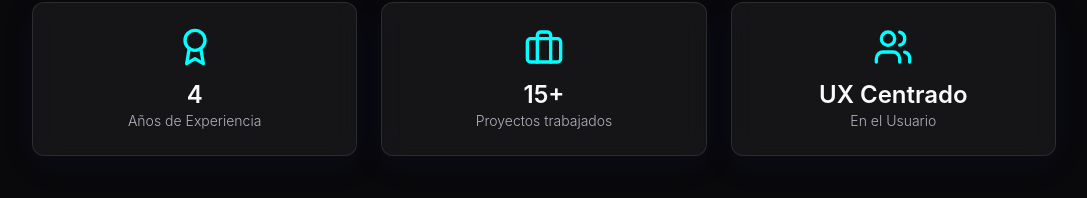
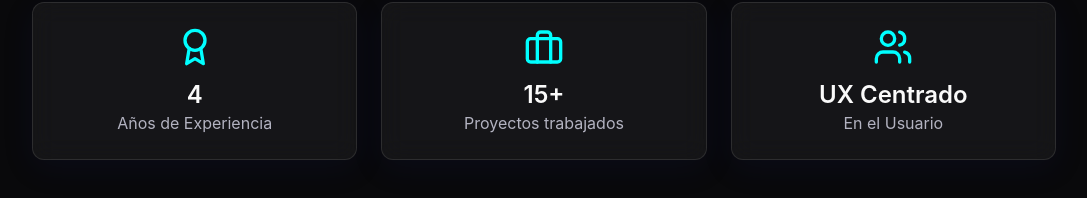
Before and after one commit to tomas-britos/Tomas-Britos__Portfolio-2025, a React (Vite) app: page / in a window 1280 px wide. Shown: the part 1954-2152 px from the top of the page, without its empty margins (96-1183 px from the left). Built offline with nearby package versions, Linux system fonts and the light colour scheme.

Commit message:
fix(pfp): Import img

```diff
--- a/src/components/sections/AboutSection.jsx
+++ b/src/components/sections/AboutSection.jsx
@@ -2,6 +2,7 @@ import React from 'react';
 import { motion } from 'framer-motion';
 import AnimatedSection from '@/components/AnimatedSection';
 import { Award, Users, Briefcase } from 'lucide-react';
+import profilePic from '/images/profile_pic.png';
 
 const AboutSection = () => {
   const AnosExperiencia = () => {
@@ -44,7 +45,7 @@ const AboutSection = () => {
             <img
               className="rounded-lg w-full h-auto object-cover shadow-xl border border-border/30 glassmorphism p-2"
               alt="Foto de Tomás Britos"
-             src="public/images/profile_pic.png" />
+              src={profilePic} />
           </motion.div>
           <motion.div
             className="space-y-6"
@@ -81,7 +82,7 @@ const AboutSection = () => {
               <p className="text-2xl font-subheading text-foreground">
                 {typeof stat.value === 'function' ? <stat.value /> : stat.value}
               </p>
-              <p className="text-sm text-muted-foreground font-caption">{stat.label}</p>
+              <p className="text-md text-muted-foreground font-body">{stat.label}</p>
             </motion.div>
           ))}
         </div>
```
